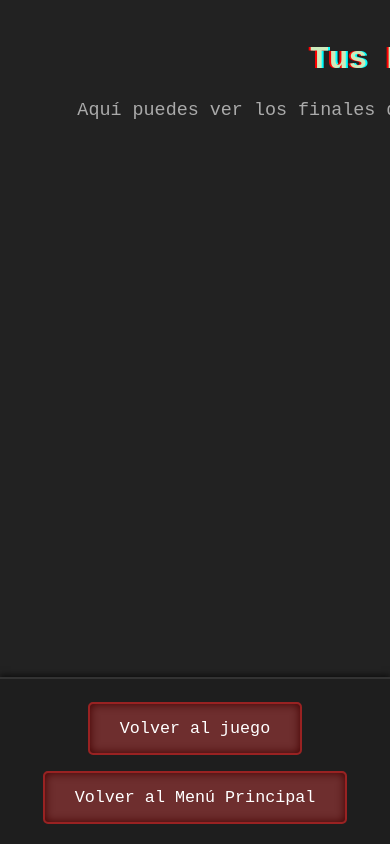
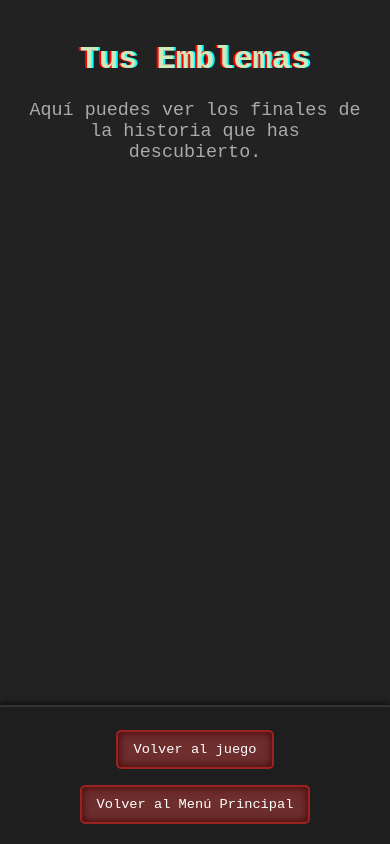
Before and after one commit to Luckysss2708/Proyecto, a PHP site: page /php_juego/emblemas.php in a window 390 px wide; the page is wider, and only the part inside the window is pictured. Run offline with PHP 8.4, Linux system fonts and the light colour scheme; the visitor is signed in with stand-in values (Sample User, id 1); data that the repository does not hold is empty.

Commit message:
1.0.2 bugfix

```diff
--- a/css/emblemas.css
+++ b/css/emblemas.css
@@ -1,3 +1,4 @@
+/* base.css */
 
 body {
     background-color: #222222;
@@ -9,19 +10,31 @@ body {
     color: #e0e0e0;
 }
 
+/*
+ * Se agregó box-sizing: border-box para asegurar que el padding
+ * y el borde se incluyan en el ancho total de los elementos.
+ */
 main.container {
     max-width: 1200px;
     margin: auto;
     padding: 20px;
     flex-grow: 1;
+    box-sizing: border-box;
 }
 
-
+/*
+ * Se agregó display: flex y box-sizing: border-box para el header
+ * y footer, garantizando que ocupen el 100% del ancho y se ajusten.
+ */
 header {
     background-color: #1e1e1e;
     padding: 15px 20px;
     border-bottom: 2px solid #333;
     box-shadow: 0 2px 6px rgba(0, 0, 0, 0.6);
+    display: flex; /* Añadido para mejor control del contenido */
+    align-items: center; /* Centra los elementos verticalmente */
+    width: 100%;
+    box-sizing: border-box;
 }
 
 footer {
@@ -32,12 +45,22 @@ footer {
     border-top: 2px solid #333;
     font-size: 0.95em;
     box-shadow: 0 -2px 6px rgba(0, 0, 0, 0.6);
+    width: 100%;
+    box-sizing: border-box;
+    display: flex; /* Se agregó para centrar y controlar el contenido */
+    flex-direction: column;
+    justify-content: center;
+    align-items: center;
 }
 
+/*
+ * La propiedad flex-wrap: wrap es la clave para que los botones pasen a la
+ * siguiente línea en pantallas pequeñas.
+ */
 .footer-buttons {
     display: flex;
     justify-content: center;
-    flex-wrap: wrap;
+    flex-wrap: wrap; /* Permite que los elementos se envuelvan */
     gap: 1rem;
     margin-top: 1%;
 }
@@ -60,9 +83,14 @@ footer {
     transform: scale(1.05);
 }
 
+/*
+ * Se modificó grid-template-columns para que se ajuste automáticamente
+ * y no se desborde en móviles. La función minmax asegura un tamaño mínimo
+ * de 250px por columna.
+ */
 .emblemas-container {
     display: grid;
-    grid-template-columns: repeat(3, minmax(250px, 1fr));
+    grid-template-columns: repeat(auto-fit, minmax(250px, 1fr));
     gap: 20px;
     padding: 20px;
 }
@@ -73,6 +101,9 @@ footer {
     padding: 15px;
     text-align: center;
     transition: transform 0.3s ease, box-shadow 0.3s ease;
+    border: 2px #555;
+    border-radius: 10px;
+    box-shadow: 0 0 30px #000;
 }
 
 .emblema:hover {
@@ -107,6 +138,7 @@ footer {
 .emblema h3 {
     margin-top: 0;
 }
+
 main.container h1 {
     animation: glitch 1s linear infinite;
     color: #cceabb;
@@ -122,7 +154,13 @@ main.container h1 {
 }
 
 @media (max-width: 768px) {
-  .emblemas-container {
-    gap: 10px;
-  }
+    .emblemas-container {
+        gap: 10px;
+        grid-template-columns: 1fr; /* Una sola columna para móviles */
+    }
+
+    .footer-button {
+        padding: 10px 15px;
+        font-size: 0.9em;
+    }
 }
--- a/css/escena.css
+++ b/css/escena.css
@@ -4,7 +4,7 @@ main {
     background-image: url('../images/fondo.jpg');
     background-size: cover;
     padding: 40px;
-    border: 2px dashed #555;
+    border: 2px #555;
     border-radius: 10px;
     box-shadow: 0 0 30px #000;
     text-align: center;
```
